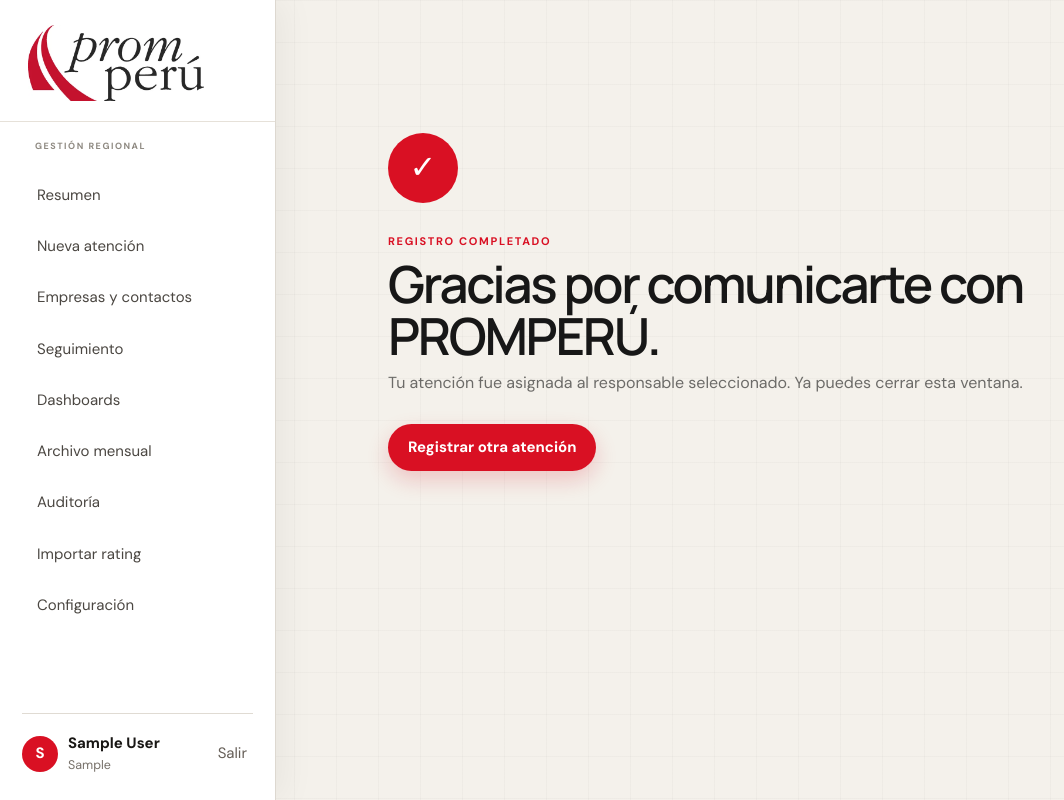
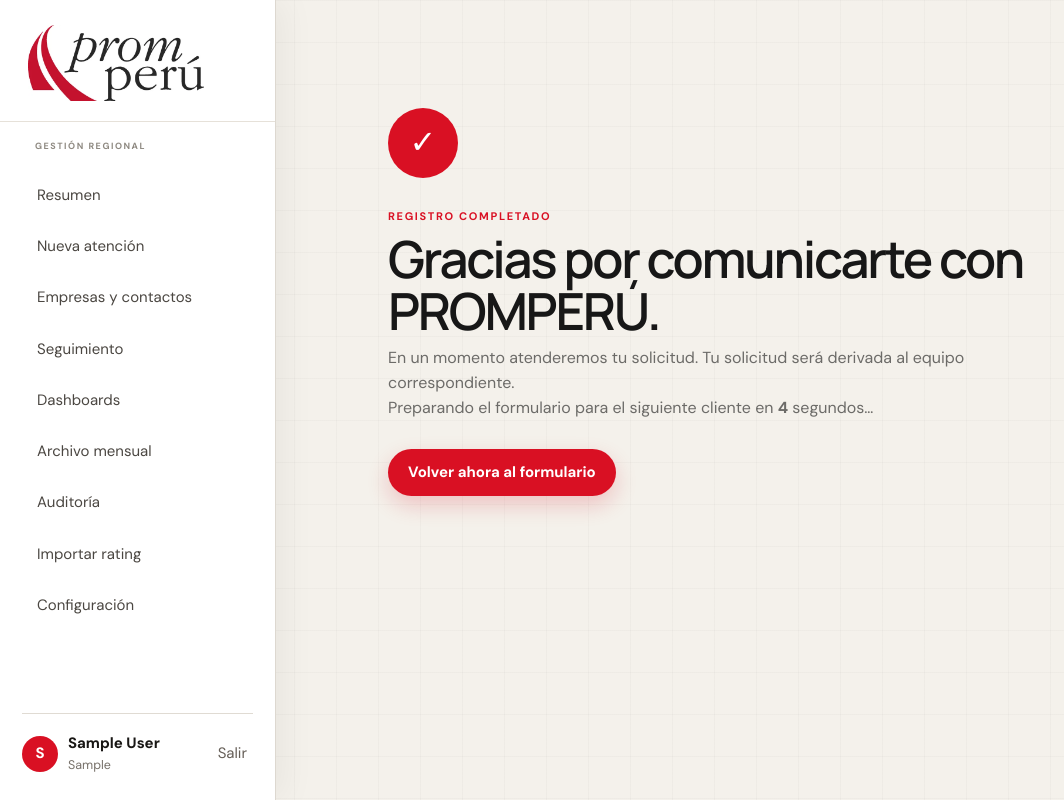
Before and after one commit to Sjaiback/PromPeru, a Django app: page /gracias/ in a window 1280 px wide. Shown: the whole page, without its empty margins (0-1064 px from the left). Run offline with Django 5.2, Linux system fonts and the light colour scheme; a user stored in the database is signed in; tables that the repository leaves empty hold one stand-in row (values such as "Sample post").

Commit message:
Mejorar confirmacion del formulario de cliente

```diff
--- a/atencion/views.py
+++ b/atencion/views.py
@@ -77,6 +77,9 @@
         if publico:
             if request.headers.get("x-requested-with") == "XMLHttpRequest":
                 return JsonResponse({"success": True})
+            # Solo guardamos temporalmente el responsable para la confirmación;
+            # no exponemos datos del cliente en la siguiente pantalla.
+            request.session["responsable_ultima_atencion"] = atencion.responsable.nombre
             return redirect("atencion:gracias")
         messages.success(request, f"Atención #{atencion.pk} registrada correctamente.")
         return redirect("atencion:detalle", pk=atencion.pk)
@@ -103,7 +106,8 @@
 
 @login_required
 def gracias(request):
-    return render(request, "atencion/gracias.html")
+    responsable = request.session.pop("responsable_ultima_atencion", None)
+    return render(request, "atencion/gracias.html", {"responsable": responsable})
 
 
 @login_required
--- a/templates/atencion/gracias.html
+++ b/templates/atencion/gracias.html
@@ -1,14 +1,38 @@
-{% extends 'base.html' %}{% block title %}Atención registrada · PROMPERÚ{% endblock %}{% block content %}
+{% extends 'base.html' %}
+{% block title %}Atención registrada · PROMPERÚ{% endblock %}
+{% block content %}
 <section class="success-shell">
-  <span class="success-mark">✓</span
-  ><span class="eyebrow">Registro completado</span>
+  <span class="success-mark">✓</span>
+  <span class="eyebrow">Registro completado</span>
   <h1>Gracias por comunicarte con PROMPERÚ.</h1>
   <p>
-    Tu atención fue asignada al responsable seleccionado. Ya puedes cerrar esta
-    ventana.
+    En un momento atenderemos tu solicitud.
+    {% if responsable %}
+      Serás atendido por <strong>{{ responsable }}</strong>.
+    {% else %}
+      Tu solicitud será derivada al equipo correspondiente.
+    {% endif %}
   </p>
-  <a class="btn btn-primary" href="{% url 'atencion:publico' %}"
-    >Registrar otra atención</a
-  >
+  <p class="success-redirect" aria-live="polite">
+    Preparando el formulario para el siguiente cliente en
+    <strong data-countdown>10</strong> segundos…
+  </p>
+  <a class="btn btn-primary" href="{% url 'atencion:publico' %}">Volver ahora al formulario</a>
 </section>
+<script>
+  (() => {
+    const seconds = document.querySelector('[data-countdown]');
+    if (!seconds) return;
+    let remaining = 10;
+    const formUrl = "{% url 'atencion:publico' %}";
+    const timer = window.setInterval(() => {
+      remaining -= 1;
+      seconds.textContent = remaining;
+      if (remaining <= 0) {
+        window.clearInterval(timer);
+        window.location.assign(formUrl);
+      }
+    }, 1000);
+  })();
+</script>
 {% endblock %}
```
Also changed, not shown: atencion/tests.py (+7 -1 lines).
